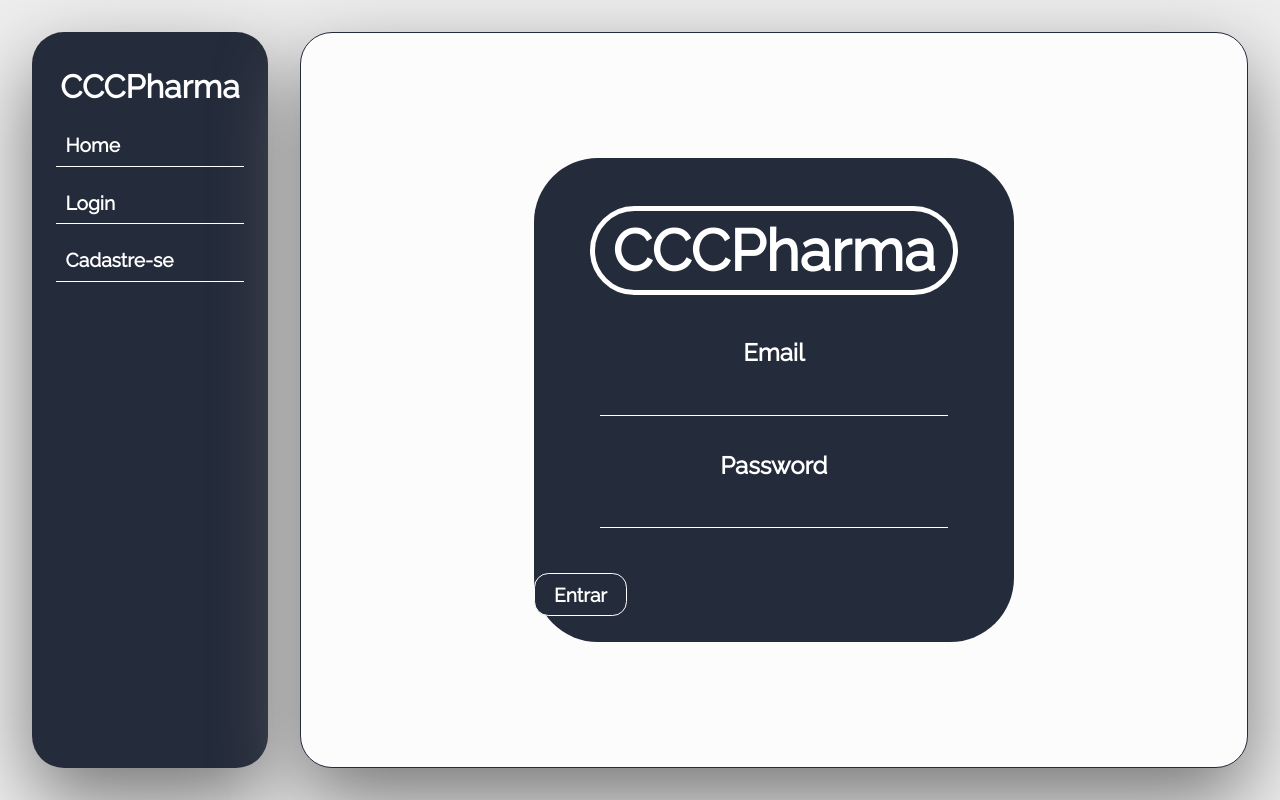
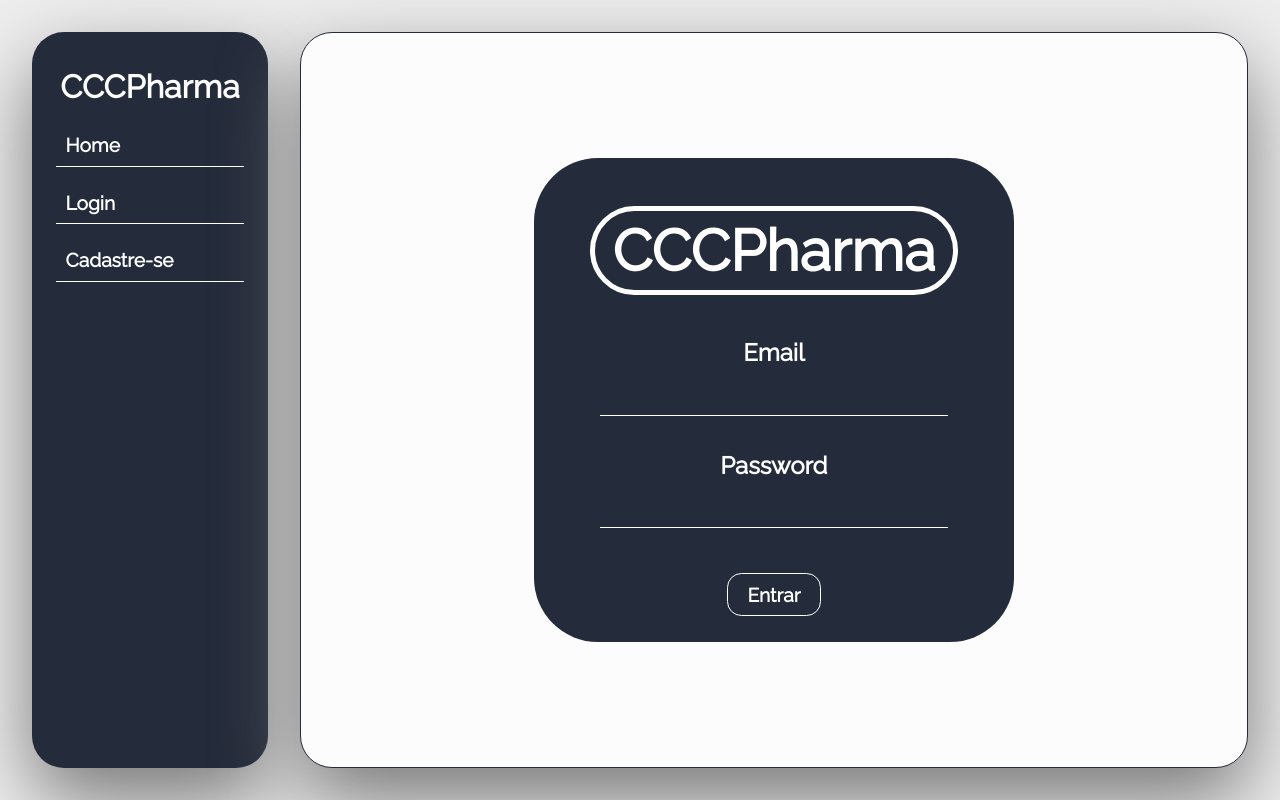
Before and after one commit to SpinnelSun/CCCPharmaClient, a Vue app: page / in a window 1280 px wide. Built offline with nearby package versions, Linux system fonts and the light colour scheme.

Commit message:
Fix button position

```diff
--- a/src/components/user/UserForm.vue
+++ b/src/components/user/UserForm.vue
@@ -106,6 +106,9 @@
     }
 
     button {
+        align-self: center;
+        justify-content: center;
+
         border: 0.08em solid #FFFFFF;
         border-radius: 0.75em;
 
```
